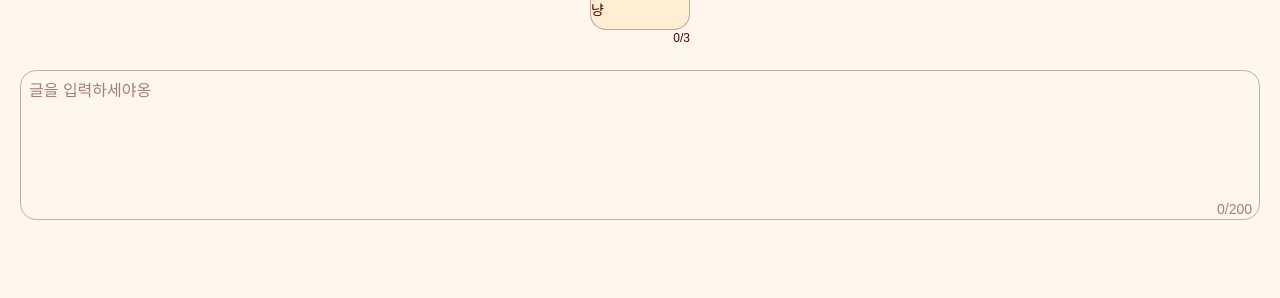
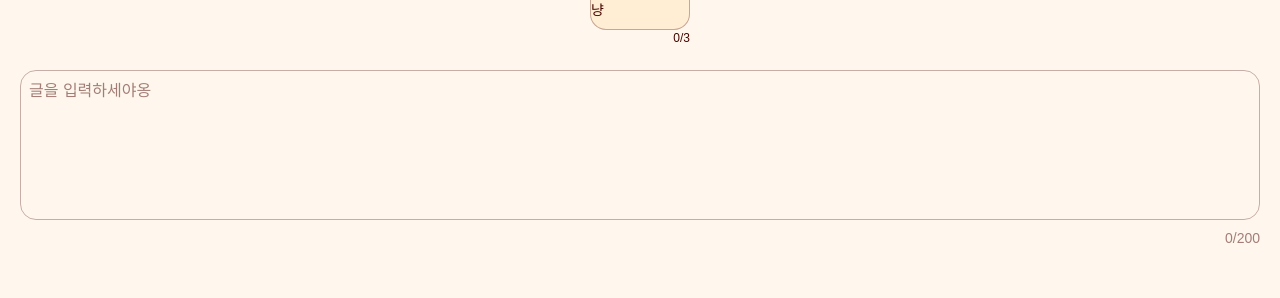
Before and after one commit to 100-hours-a-week/9_meow_fe, a React (Vite) app: page /create in a window 1280 px wide. Shown: the part 204-502 px from the top of the page. Built offline with nearby package versions, Linux system fonts and the light colour scheme; a web font is replaced by a local one.

Commit message:
style: helper text를 textarea 바깥으로 이동
- 입력값과 helper text가 겹치는 이슈 발견

```diff
--- a/src/components/pages/PostForm/PostContentInput.tsx
+++ b/src/components/pages/PostForm/PostContentInput.tsx
@@ -7,7 +7,7 @@ export default function PostContentInput() {
   const [value, setValue] = useState("");
 
   return (
-    <div className="relative w-full">
+    <div className="w-full flex flex-col gap-2">
       <textarea
         className="w-full h-[150px] resize-none outline-foreground border border-foreground/30 rounded-2xl p-2"
         placeholder="글을 입력하세야옹"
@@ -16,7 +16,7 @@ export default function PostContentInput() {
       />
       <div
         className={cn(
-          "absolute bottom-2 right-2 text-sm",
+          "text-sm text-right",
           value.length > MAX_LENGTH ? "text-destructive" : "text-foreground/50"
         )}
       >
```
